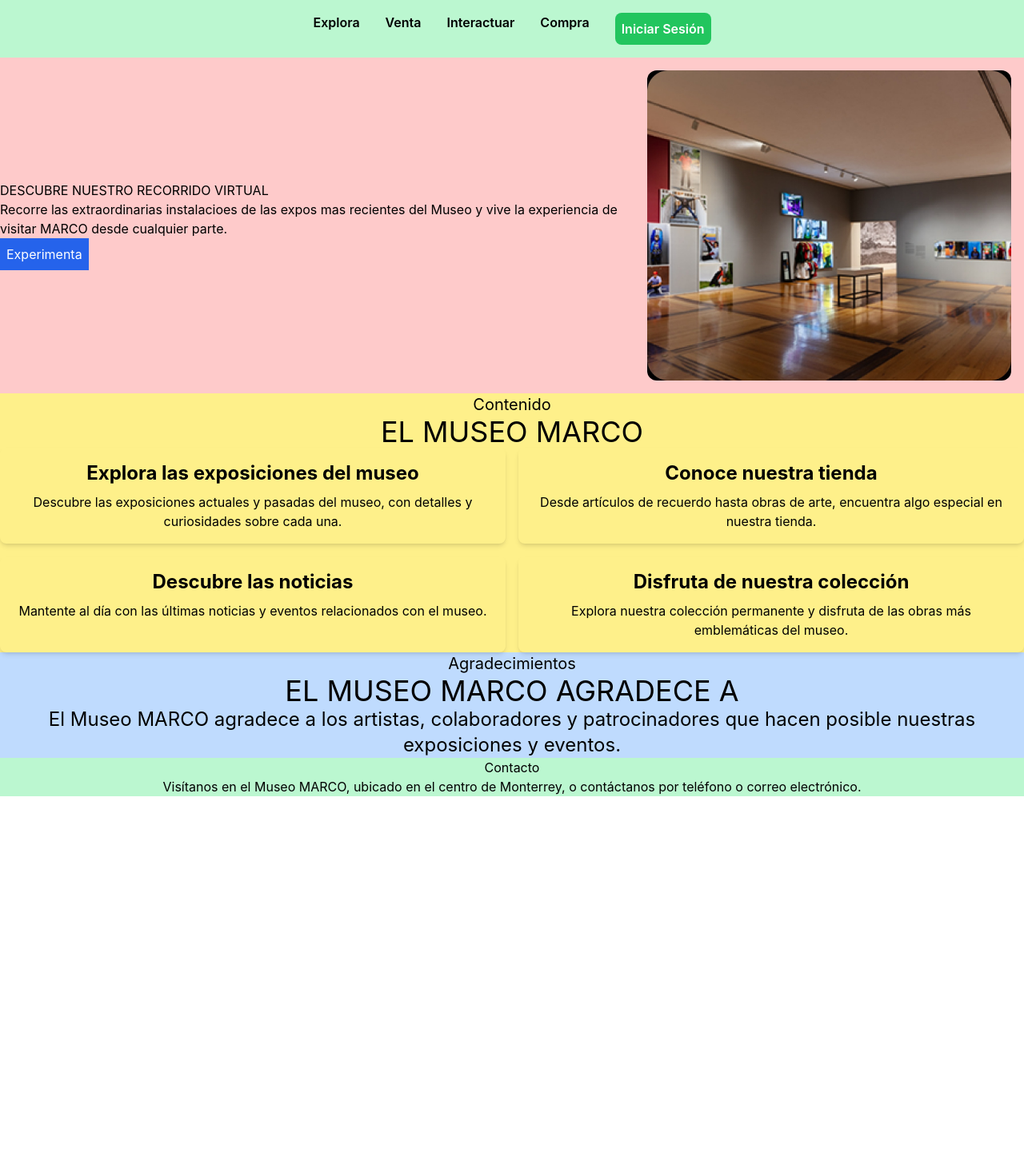
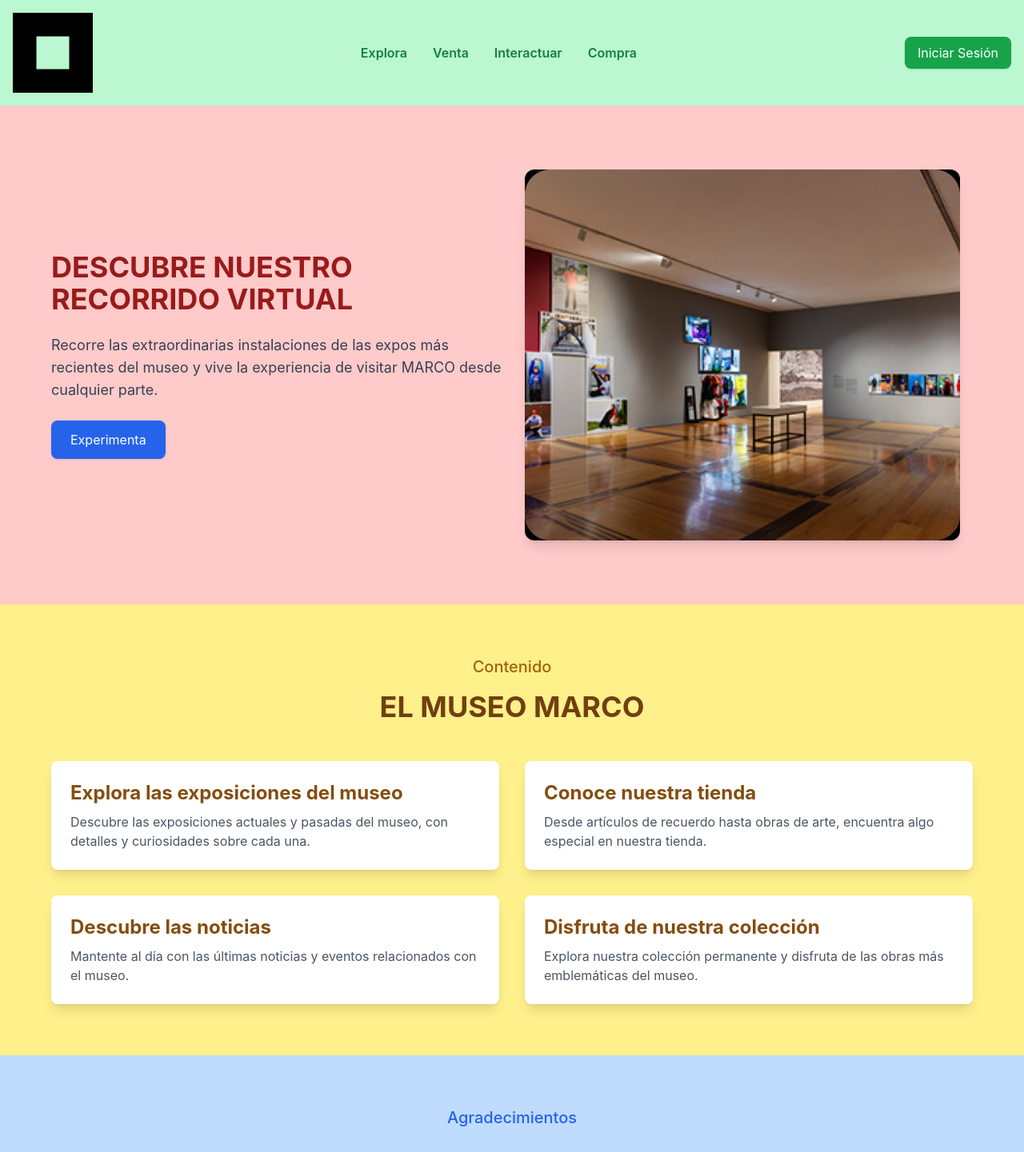
Before and after one commit to ErickLimAce/appweb1, a React (Create React App) app: page / in a window 1280 px wide. Shown: the top 1441 px of the page at 80% size. Before the commit the page ends 996 px from the top, so only its background shows below. Built offline with nearby package versions, Linux system fonts and the light colour scheme.

Commit message:
Reserva terminado

```diff
--- a/src/components/Main.tsx
+++ b/src/components/Main.tsx
@@ -1,85 +1,95 @@
-import React from 'react'
-import Sala from "../assets/Sala.jpeg"
+import React from 'react';
+import Sala from "../assets/Sala.jpeg";
+import MARCOLogotipoOK from "../assets/MARCO-Logotipo-OK.png";
 import { useNavigate } from "react-router-dom";
 
 export default function Main() {
   const navigate = useNavigate();
   return (
     <div>
-      <div className="bg-green-200 p-4">
-        <div className="flex justify-center items-center space-x-8 font-semibold">
-          <ul className="flex space-x-8">
-            <li className="cursor-pointer hover:text-green-800">Explora</li>
-            <li className="cursor-pointer hover:text-green-800">Venta</li>
-            <li className="cursor-pointer hover:text-green-800">Interactuar</li>
-            <li className="cursor-pointer hover:text-green-800">Compra</li>
+      {/* Navbar */}
+      <div className="bg-green-200 p-4 shadow-md">
+        <div className="flex justify-between items-center">
+        <img src={MARCOLogotipoOK} alt="MARCO Logotipo"  />
+          <ul className="flex space-x-8 font-semibold text-green-700">
+            <li className="cursor-pointer hover:text-green-900 transition">Explora</li>
+            <li className="cursor-pointer hover:text-green-900 transition">Venta</li>
+            <li className="cursor-pointer hover:text-green-900 transition">Interactuar</li>
+            <li className="cursor-pointer hover:text-green-900 transition">Compra</li>
+          </ul>
           <button
-              className="bg-green-500 text-white p-2 rounded-lg"
+            className="bg-green-600 text-white px-4 py-2 rounded-lg shadow hover:bg-green-700 transition"
             onClick={() => navigate("/login")}
           >
             Iniciar Sesión
           </button>
-          </ul>
         </div>
       </div>
-      <div className='bg-red-200'>
-        <div className='flex justify-between items-center'>
-          <div className='text-left'>
-            <h1>DESCUBRE NUESTRO RECORRIDO VIRTUAL</h1>
-            <p>Recorre las extraordinarias instalacioes de las expos mas recientes del Museo  y vive la experiencia de visitar MARCO desde cualquier parte.</p>
-            <button className='bg-blue-600 text-white p-2 '>Experimenta</button>
+
+      {/* Virtual Tour Section */}
+      <div className="bg-red-200 py-16 px-8">
+        <div className="flex flex-col md:flex-row justify-between items-center max-w-6xl mx-auto">
+          <div className="md:w-1/2 text-left space-y-6">
+            <h1 className="text-4xl font-bold text-red-800">DESCUBRE NUESTRO RECORRIDO VIRTUAL</h1>
+            <p className="text-lg text-gray-700">
+              Recorre las extraordinarias instalaciones de las expos más recientes del museo y vive la experiencia de visitar MARCO desde cualquier parte.
+            </p>
+            <button className="bg-blue-600 text-white px-6 py-3 rounded-lg shadow hover:bg-blue-700 transition">
+              Experimenta
+            </button>
           </div>
-          <div className='w-1/2 p-4'>
-            <img className='rounded-xl' src={Sala} alt="" />
-          </div>
-        </div>
-      </div>
-      <div className='bg-yellow-200'>
-        <div className=''>
-          <div className='text-center'>
-            <h1 className='text-xl'>Contenido</h1>
-            <h1 className='text-4xl'>EL MUSEO MARCO</h1>
-            <div className='grid grid-cols-1 md:grid-cols-2 gap-4'>
-              <div className=' p-4 rounded-lg shadow-md'>
-                <h2 className='text-2xl font-bold mb-2'>Explora las exposiciones del museo</h2>
-                <p>Descubre las exposiciones actuales y pasadas del museo, con detalles y curiosidades sobre cada una.</p>
-              </div>
-              <div className=' p-4 rounded-lg shadow-md'>
-                <h2 className='text-2xl font-bold mb-2'>Conoce nuestra tienda</h2>
-                <p>Desde artículos de recuerdo hasta obras de arte, encuentra algo especial en nuestra tienda.</p>
-              </div>
-              <div className=' p-4 rounded-lg shadow-md'>
-                <h2 className='text-2xl font-bold mb-2'>Descubre las noticias</h2>
-                <p>Mantente al día con las últimas noticias y eventos relacionados con el museo.</p>
-              </div>
-              <div className=' p-4 rounded-lg shadow-md'>
-                <h2 className='text-2xl font-bold mb-2'>Disfruta de nuestra colección</h2>
-                <p>Explora nuestra colección permanente y disfruta de las obras más emblemáticas del museo.</p>
+          <div className="md:w-1/2 p-4">
+            <img className="rounded-xl shadow-lg" src={Sala} alt="Sala" />
           </div>
         </div>
       </div>
 
+      {/* Content Section */}
+      <div className="bg-yellow-200 py-16 px-8">
+        <div className="text-center space-y-4">
+          <h1 className="text-xl font-medium text-yellow-700">Contenido</h1>
+          <h1 className="text-4xl font-bold text-yellow-900">EL MUSEO MARCO</h1>
         </div>
+        <div className="grid grid-cols-1 md:grid-cols-2 gap-8 max-w-6xl mx-auto mt-12">
+          <div className="p-6 bg-white rounded-lg shadow-lg hover:shadow-xl transition">
+            <h2 className="text-2xl font-bold text-yellow-800 mb-2">Explora las exposiciones del museo</h2>
+            <p className="text-gray-600">Descubre las exposiciones actuales y pasadas del museo, con detalles y curiosidades sobre cada una.</p>
           </div>
-      <div className='bg-blue-200'>
-        <div>
-          <div className=' text-center'>
-          <h1 className='text-xl'> Agradecimientos</h1>
-          <h1 className='text-4xl'>EL MUSEO MARCO AGRADECE A</h1>
-          <h1 className='text-2xl'>El Museo MARCO agradece a los artistas, colaboradores y patrocinadores que hacen posible nuestras exposiciones y eventos.</h1>
+          <div className="p-6 bg-white rounded-lg shadow-lg hover:shadow-xl transition">
+            <h2 className="text-2xl font-bold text-yellow-800 mb-2">Conoce nuestra tienda</h2>
+            <p className="text-gray-600">Desde artículos de recuerdo hasta obras de arte, encuentra algo especial en nuestra tienda.</p>
+          </div>
+          <div className="p-6 bg-white rounded-lg shadow-lg hover:shadow-xl transition">
+            <h2 className="text-2xl font-bold text-yellow-800 mb-2">Descubre las noticias</h2>
+            <p className="text-gray-600">Mantente al día con las últimas noticias y eventos relacionados con el museo.</p>
+          </div>
+          <div className="p-6 bg-white rounded-lg shadow-lg hover:shadow-xl transition">
+            <h2 className="text-2xl font-bold text-yellow-800 mb-2">Disfruta de nuestra colección</h2>
+            <p className="text-gray-600">Explora nuestra colección permanente y disfruta de las obras más emblemáticas del museo.</p>
           </div>
         </div>
       </div>
-      <div className=' bg-green-200'>
-        <div>
-          <div className=' text-center'>
-          <h1 > Contacto</h1>
-          <p>Visítanos en el Museo MARCO, ubicado en el centro de Monterrey, o contáctanos por teléfono o correo electrónico.</p>
+
+      {/* Acknowledgements Section */}
+      <div className="bg-blue-200 py-16 px-8">
+        <div className="text-center space-y-6">
+          <h1 className="text-xl font-medium text-blue-600">Agradecimientos</h1>
+          <h1 className="text-4xl font-bold text-blue-800">EL MUSEO MARCO AGRADECE A</h1>
+          <p className="text-xl text-gray-700">
+            El Museo MARCO agradece a los artistas, colaboradores y patrocinadores que hacen posible nuestras exposiciones y eventos.
+          </p>
         </div>
       </div>
 
+      {/* Contact Section */}
+      <div className="bg-green-200 py-12 px-8">
+        <div className="text-center space-y-4">
+          <h1 className="text-xl font-medium text-green-700">Contacto</h1>
+          <p className="text-lg text-gray-700">
+            Visítanos en el Museo MARCO, ubicado en el centro de Monterrey, o contáctanos por teléfono o correo electrónico.
+          </p>
         </div>
-
       </div>
-  )
+    </div>
+  );
 }
--- a/src/components/Reservas.tsx
+++ b/src/components/Reservas.tsx
@@ -1,7 +1,151 @@
-import React from 'react'
+import React, { useState } from 'react';
+import { useNavigate } from 'react-router-dom';
+import MARCOLogotipoOK from "../assets/MARCO-Logotipo-OK.png";
+import Fondo from "../assets/Fondo.png"; // Importa la imagen de fondo
 
 export default function Reservas() {
+  const [formData, setFormData] = useState({
+    nombre: '',
+    apellido: '',
+    motivo: '',
+    dia: '',
+    cantidad: '',
+    aceptado: false,
+  });
+
+  const [error, setError] = useState('');
+  const navigate = useNavigate();
+
+  const handleChange = (e: React.ChangeEvent<HTMLInputElement>) => {
+    const { name, value, type, checked } = e.target;
+    setFormData({
+      ...formData,
+      [name]: type === 'checkbox' ? checked : value,
+    });
+  };
+
+  const handleSubmit = (e: React.FormEvent) => {
+    e.preventDefault();
+    const { nombre, apellido, motivo, dia, cantidad, aceptado } = formData;
+
+    // Validar que todos los campos estén completos
+    if (!nombre.trim() || !apellido.trim() || !motivo.trim() || !dia.trim() || !cantidad.trim() || !aceptado) {
+      setError('Por favor, complete todos los campos y acepte los términos.');
+      return;
+    }
+
+    setError(''); // Limpia el mensaje de error
+    alert('Su reserva se ha generado exitosamente.');
+    // Aquí podrías redirigir o enviar los datos al servidor
+  };
+
   return (
-    <div>Reservas</div>
-  )
+    <div className="min-h-screen bg-cover bg-center" style={{ backgroundImage: `url(${Fondo})` }}>
+      <div className="bg-green-200 p-1 shadow-md">
+        <div className="flex justify-between items-center">
+          <img src={MARCOLogotipoOK} alt="MARCO Logotipo" className="w-32 h-auto" />
+          <ul className="flex space-x-8 font-semibold text-green-700 text-xl">
+            <li className="cursor-pointer hover:text-green-900 transition">Explora</li>
+            <li className="cursor-pointer hover:text-green-900 transition">Venta</li>
+            <li className="cursor-pointer hover:text-green-900 transition">Interactuar</li>
+            <li className="cursor-pointer hover:text-green-900 transition">Compra</li>
+          </ul>
+          <button
+            className="bg-green-600 text-white px-4 py-2 rounded-lg shadow hover:bg-green-700 transition"
+            onClick={() => navigate("/")}
+          >
+            Página Inicio
+          </button>
+        </div>
+      </div>
+
+      <div className="max-w-3xl mx-auto p-6 bg-white rounded-lg shadow-lg mt-8">
+        <h2 className="text-3xl font-semibold text-center text-green-700 mb-6">Formulario de Reserva</h2>
+
+        {error && <p className="text-red-500 text-center mb-4">{error}</p>}
+
+        <form onSubmit={handleSubmit} className="space-y-6">
+          <div>
+            <label htmlFor="nombre" className="block text-sm font-medium text-gray-700">Nombre</label>
+            <input
+              id="nombre"
+              type="text"
+              name="nombre"
+              value={formData.nombre}
+              onChange={handleChange}
+              className="mt-1 block w-full p-3 border border-gray-300 rounded-md shadow-sm focus:ring-green-500 focus:border-green-500"
+              placeholder="Ingrese su nombre"
+            />
+          </div>
+          <div>
+            <label htmlFor="apellido" className="block text-sm font-medium text-gray-700">Apellido</label>
+            <input
+              id="apellido"
+              type="text"
+              name="apellido"
+              value={formData.apellido}
+              onChange={handleChange}
+              className="mt-1 block w-full p-3 border border-gray-300 rounded-md shadow-sm focus:ring-green-500 focus:border-green-500"
+              placeholder="Ingrese su apellido"
+            />
+          </div>
+          <div>
+            <label htmlFor="motivo" className="block text-sm font-medium text-gray-700">Motivo de visita</label>
+            <input
+              id="motivo"
+              type="text"
+              name="motivo"
+              value={formData.motivo}
+              onChange={handleChange}
+              className="mt-1 block w-full p-3 border border-gray-300 rounded-md shadow-sm focus:ring-green-500 focus:border-green-500"
+              placeholder="¿Por qué desea visitar?"
+            />
+          </div>
+          <div>
+            <label htmlFor="dia" className="block text-sm font-medium text-gray-700">Día de visita (dd/mm/aa)</label>
+            <input
+              id="dia"
+              type="text"
+              name="dia"
+              value={formData.dia}
+              onChange={handleChange}
+              className="mt-1 block w-full p-3 border border-gray-300 rounded-md shadow-sm focus:ring-green-500 focus:border-green-500"
+              placeholder="Ej. 25/12/24"
+            />
+          </div>
+          <div>
+            <label htmlFor="cantidad" className="block text-sm font-medium text-gray-700">Cantidad de personas</label>
+            <input
+              id="cantidad"
+              type="number"
+              name="cantidad"
+              value={formData.cantidad}
+              onChange={handleChange}
+              className="mt-1 block w-full p-3 border border-gray-300 rounded-md shadow-sm focus:ring-green-500 focus:border-green-500"
+              placeholder="Número de personas"
+            />
+          </div>
+          <div className="flex items-center">
+            <input
+              id="aceptado"
+              type="checkbox"
+              name="aceptado"
+              checked={formData.aceptado}
+              onChange={handleChange}
+              className="h-4 w-4 text-green-600 border-gray-300 rounded"
+            />
+            <label htmlFor="aceptado" className="ml-2 text-sm text-gray-900">Aceptar términos y condiciones</label>
+          </div>
+          <div>
+            <button
+              type="submit"
+              className="w-full bg-green-600 text-white p-3 rounded-md hover:bg-green-700 transition"
+            >
+              Confirmar Reserva
+            </button>
+          </div>
+        </form>
+      </div>
+    </div>
+  );
 }
```
Also changed, not shown: src/assets/MARCO-Logotipo-OK.png (added), 1 other file (tests, documents, lock files or other folders). Lines whose indentation alone changed are shown as unchanged.
